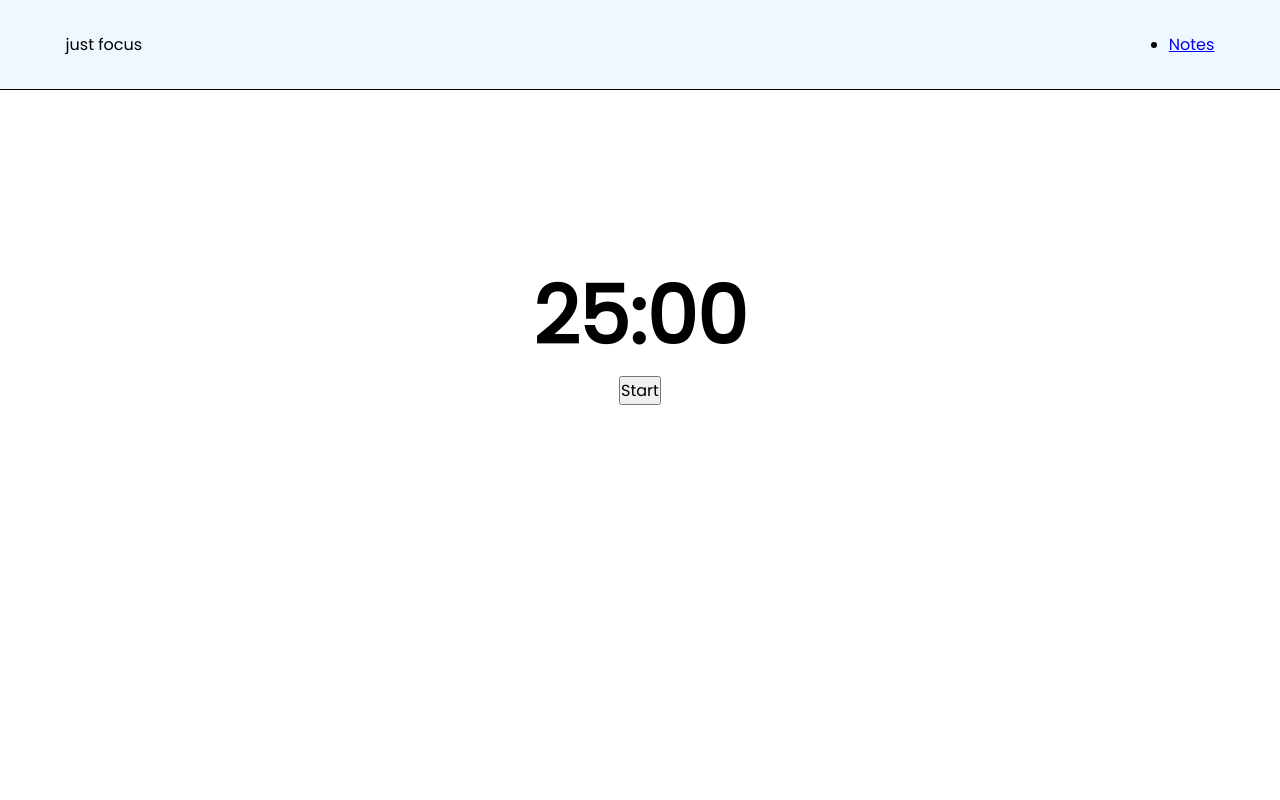
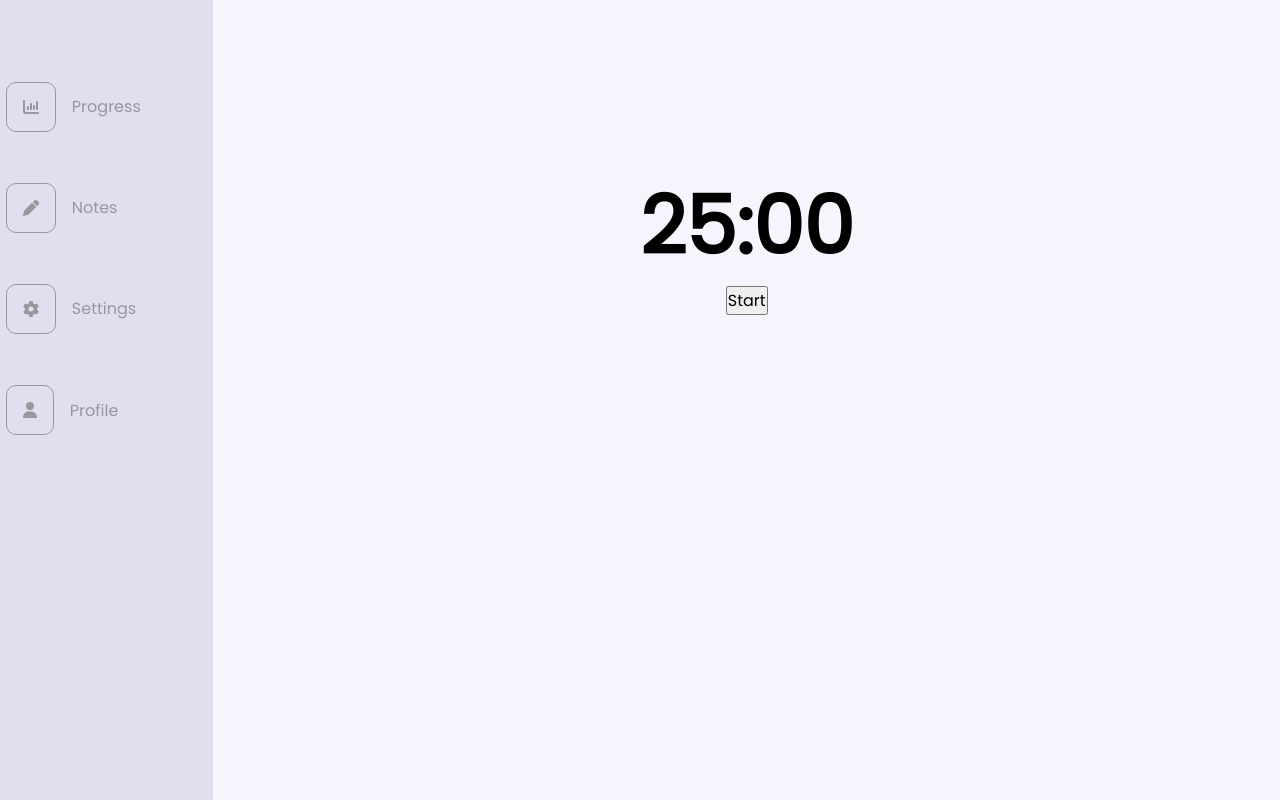
Before and after one commit to joaovitorwitt/saving-time, a React (Vite) app in the folder frontend/: page / in a window 1280 px wide. Built offline with nearby package versions, Linux system fonts and the light colour scheme.

Commit message:
sidebar design

```diff
--- a/frontend/src/components/Sidebar.jsx
+++ b/frontend/src/components/Sidebar.jsx
@@ -1,19 +1,38 @@
+import { FontAwesomeIcon } from "@fortawesome/react-fontawesome";
+import { Link } from "react-router-dom";
+import {
+  faChartColumn,
+  faUser,
+  faGear,
+  faPen,
+} from "@fortawesome/free-solid-svg-icons";
+
 export default function Sidebar() {
   return (
-    <aside>
-      <nav>
-        <ul>
-          <li>
-            <a href="">Home</a>
-            <a href="">notes</a>
-            <a href="">progress</a>
-            <a href="">profile</a>
-            <a href="">Home</a>
-            <a href="">Home</a>
-            <a href="">Home</a>
-          </li>
-        </ul>
-      </nav>
+    <aside className="sidebar">
+      <div className="container">
+        <nav className="sidebar-wrapper">
+          <Link to={"/progress"} className="navlink">
+            <FontAwesomeIcon icon={faChartColumn} className="navlink-icon" />
+            <p>Progress</p>
+          </Link>
+
+          <Link to={"/notes"} className="navlink">
+            <FontAwesomeIcon icon={faPen} className="navlink-icon" />
+            <p>Notes</p>
+          </Link>
+
+          <Link to={"/settings"} className="navlink">
+            <FontAwesomeIcon icon={faGear} className="navlink-icon" />
+            <p>Settings</p>
+          </Link>
+
+          <Link to={"/profile"} className="navlink">
+            <FontAwesomeIcon icon={faUser} className="navlink-icon" />
+            <p>Profile</p>
+          </Link>
+        </nav>
+      </div>
     </aside>
   );
 }
--- a/frontend/src/index.css
+++ b/frontend/src/index.css
@@ -15,6 +15,31 @@
   margin: 0 auto;
   padding: 0 2%;
   max-width: 1200px;
+}
+
+/* MAIN PAGE GRID AREA */
+.header {
+  grid-area: header;
+}
+
+.sidebar {
+  grid-area: sidebar;
+  background-color: #dfdff0;
+}
+
+.pomodoro-card {
+  grid-area: main;
+  background-color: #f5f5fd;
+}
+
+.grid-container {
+  height: 100vh;
+  display: grid;
+  grid-template-areas:
+    "sidebar main main"
+    "sidebar main main"
+    "sidebar main main";
+  grid-template-columns: 1fr 5fr;
 }
 
 /* header styling */
@@ -45,6 +70,41 @@
 .buttons-wrapper {
   display: flex;
   justify-content: center;
+}
+
+/* sidebar styling */
+.sidebar-wrapper {
+  display: flex;
+  flex-direction: column;
+  /* align-items: center; */
+  margin-top: 5rem;
+  row-gap: 3rem;
+  margin-left: 0 1.5rem;
+}
+
+.navlink {
+  display: flex;
+  align-items: center;
+  color: #98979d;
+  text-decoration: none;
+
+  border-radius: 10px;
+  padding: 0.1rem;
+  transition: 0.2s ease-in-out;
+}
+
+.navlink:hover {
+  background-color: #5a5a951f;
+}
+
+.navlink > p {
+  margin-left: 1rem;
+}
+
+.navlink-icon {
+  border: 1px solid #98979d;
+  padding: 1rem;
+  border-radius: 10px;
 }
 
 /* NOTES PAGE */
--- a/frontend/src/pages/HomePage.jsx
+++ b/frontend/src/pages/HomePage.jsx
@@ -1,11 +1,12 @@
 import Header from "../components/Header";
 import PomodoroCard from "../components/PomodoroCard";
+import Sidebar from "../components/Sidebar";
 
 export default function HomePage() {
   return (
-    <>
-      <Header />
+    <div className="grid-container">
+      <Sidebar />
       <PomodoroCard />
-    </>
+    </div>
   );
 }
```
